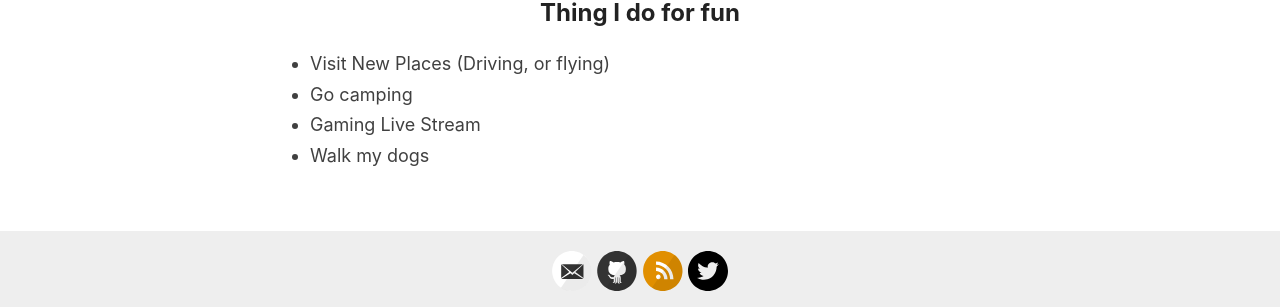
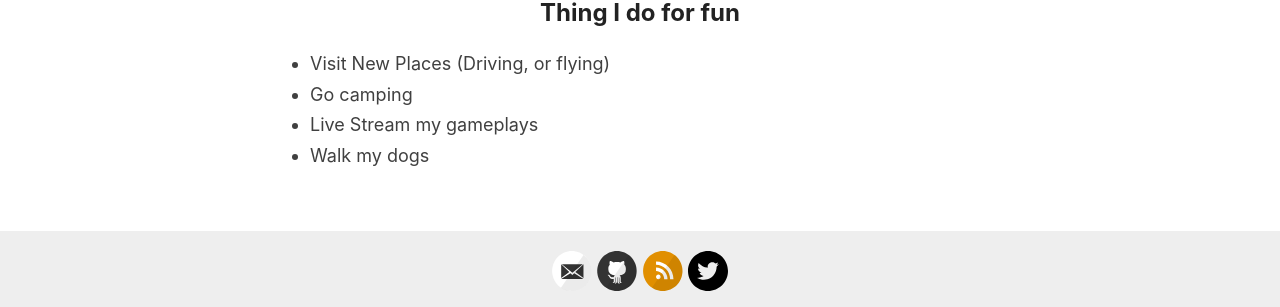
Before and after one commit to RaulMandujano/RaulPage, a Jekyll site: the page built from _pages/about.md, in a window 1280 px wide. Shown: the part 597-904 px from the top of the page. Built offline with Jekyll 4.4.1, drawn with Linux system fonts in a browser that asks for light colours.

Commit message:
Update about.md

```diff
--- a/_pages/about.md
+++ b/_pages/about.md
@@ -12,5 +12,5 @@ I am excited to gradutate and try ot find a job related with my carrear. For thi
 
 - Visit New Places (Driving, or flying)
 - Go camping
-- Gaming Live Stream
+- Live Stream my gameplays
 - Walk my dogs
```
